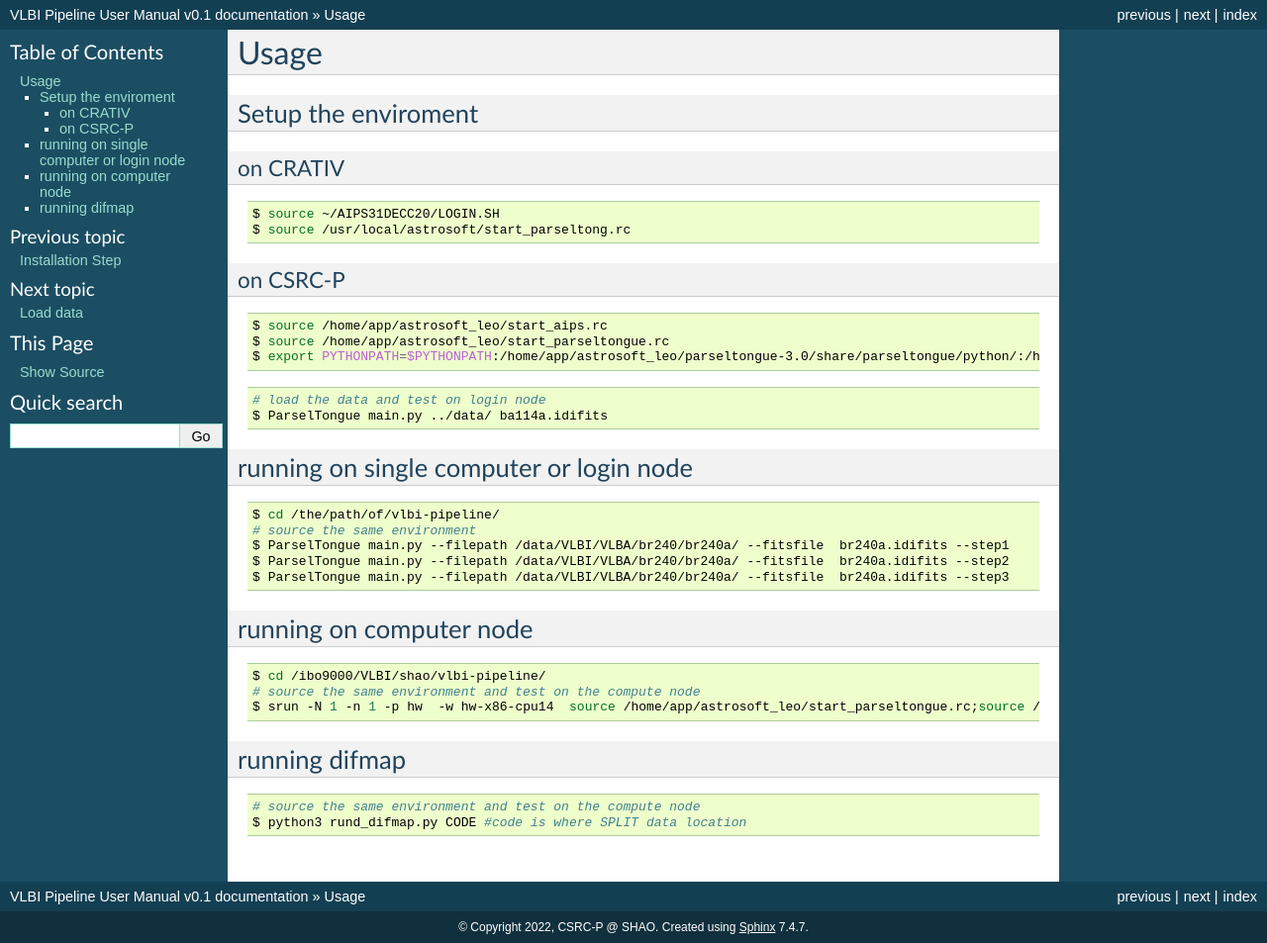
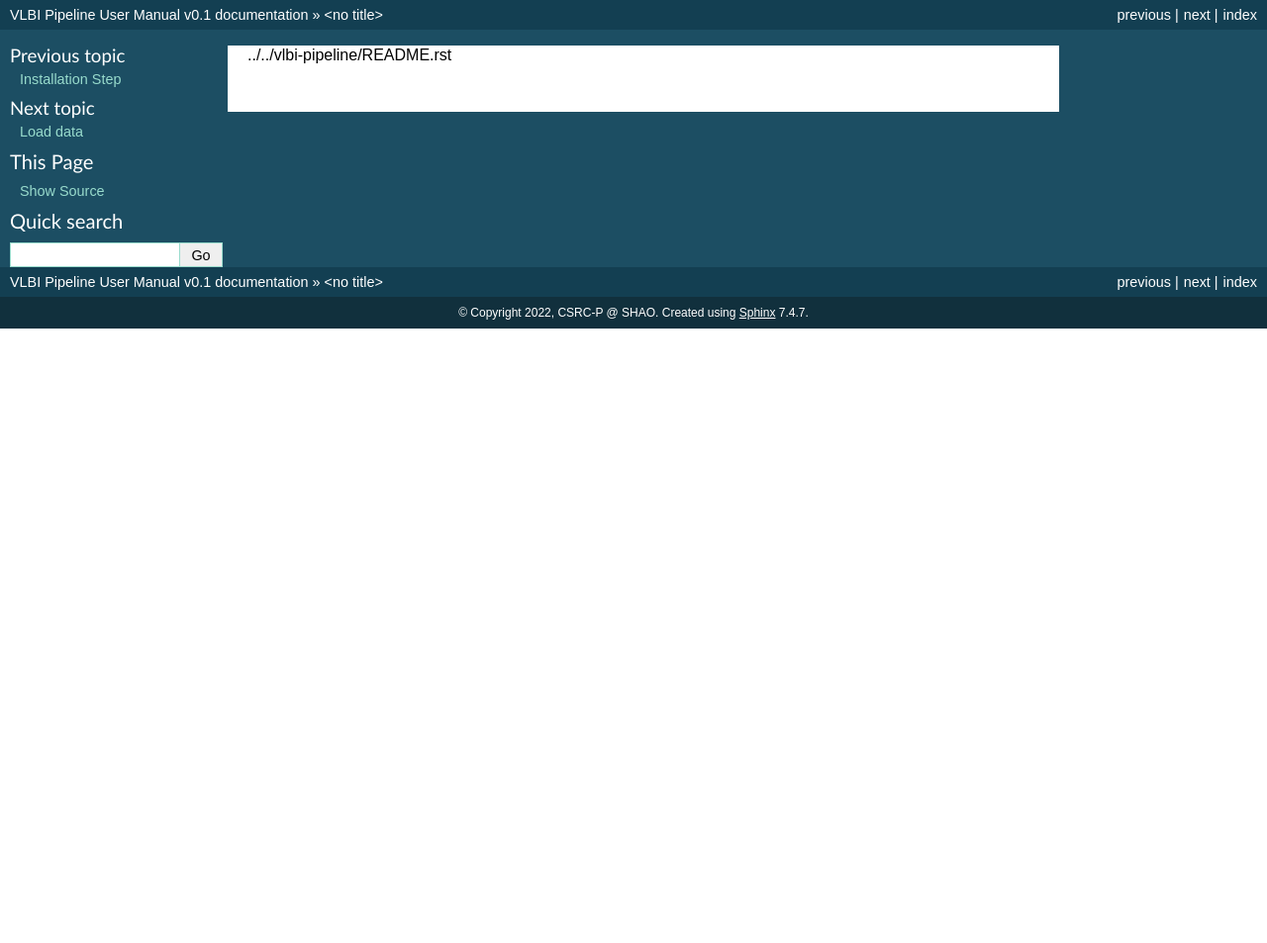
Before and after one commit to SHAO-SKA/vlbi-pipeline, a Sphinx documentation site: the page built from docs/usage/usage.rst, in a window 1280 px wide. Shown: the whole page at 99% size. Built offline with Sphinx 7.4.7, drawn with Linux system fonts in a browser that asks for light colours; pages that are not in the unit, such as notebooks, are missing from menus; after the commit the page ends 900 px from its top, so only the background shows below that.

Commit message:
merge docs

```diff
--- a/docs/data/params.rst
+++ b/docs/data/params.rst
@@ -3,7 +3,8 @@ The format of parms.txt
 
 The params.txt file format is as following:
 
-.. code-block:: raw
+.. code-block:: txt
+
     10 9   					# total antana, involve ant
     [0, 22, 11, 39, 0, 22, 12, 38]		# time range
     5					# ref ant
--- a/docs/index.rst
+++ b/docs/index.rst
@@ -12,7 +12,6 @@ VLBI Pipeline User Manual
 
    installation/install.rst
    usage/usage.rst
-   ../vlbi-pipeline/README.md
    data/loaddata.rst
    data/params.rst
    processing/difmap_processing.rst
--- a/docs/usage/usage.rst
+++ b/docs/usage/usage.rst
@@ -1,66 +1 @@
-Usage
-###################
-
-
-Setup the enviroment
-=========================
-
-on CRATIV
----------------
-
-.. code-block:: bash
-
-    $ source ~/AIPS31DECC20/LOGIN.SH
-    $ source /usr/local/astrosoft/start_parseltong.rc
-
-
-on CSRC-P
----------------------------
-
-.. code-block:: bash
-
-    $ source /home/app/astrosoft_leo/start_aips.rc
-    $ source /home/app/astrosoft_leo/start_parseltongue.rc
-    $ export PYTHONPATH=$PYTHONPATH:/home/app/astrosoft_leo/parseltongue-3.0/share/parseltongue/python/:/home/app/astrosoft_leo/Obit-22JUN10m/python/
-
-.. code-block:: bash
-
-    # load the data and test on login node
-    $ ParselTongue main.py ../data/ ba114a.idifits
-
-running on single computer or login node
-=============================================
-
-
-.. code-block:: bash
-
-    $ cd /the/path/of/vlbi-pipeline/
-    # source the same environment
-    $ ParselTongue main.py --filepath /data/VLBI/VLBA/br240/br240a/ --fitsfile  br240a.idifits --step1
-    $ ParselTongue main.py --filepath /data/VLBI/VLBA/br240/br240a/ --fitsfile  br240a.idifits --step2
-    $ ParselTongue main.py --filepath /data/VLBI/VLBA/br240/br240a/ --fitsfile  br240a.idifits --step3
-
-
-.. note::information
-    $ ParselTongue main.py --filepath /data/VLBI/VLBA/br240/br240a/ --fitsfile  br240a.idifits --step3 > br240a-log.txt
-    will save all the output in terminal
-
-running on computer node
-================================
-
-
-.. code-block:: bash
-
-    $ cd /ibo9000/VLBI/shao/vlbi-pipeline/
-    # source the same environment and test on the compute node
-    $ srun -N 1 -n 1 -p hw  -w hw-x86-cpu14  source /home/app/astrosoft_leo/start_parseltongue.rc;source /home/app/astrosoft_leo/start_parseltongue.rc;  ParselTongue main.py ../data/ ba114a.idifits
-
-
-running difmap
-================================
-
-
-.. code-block:: bash
-
-    # source the same environment and test on the compute node
-    $ python3 rund_difmap.py CODE #code is where SPLIT data location
+../../vlbi-pipeline/README.rst
```
Also changed, not shown: vlbi-pipeline/README.md (deleted), vlbi-pipeline/README.rst (added).
